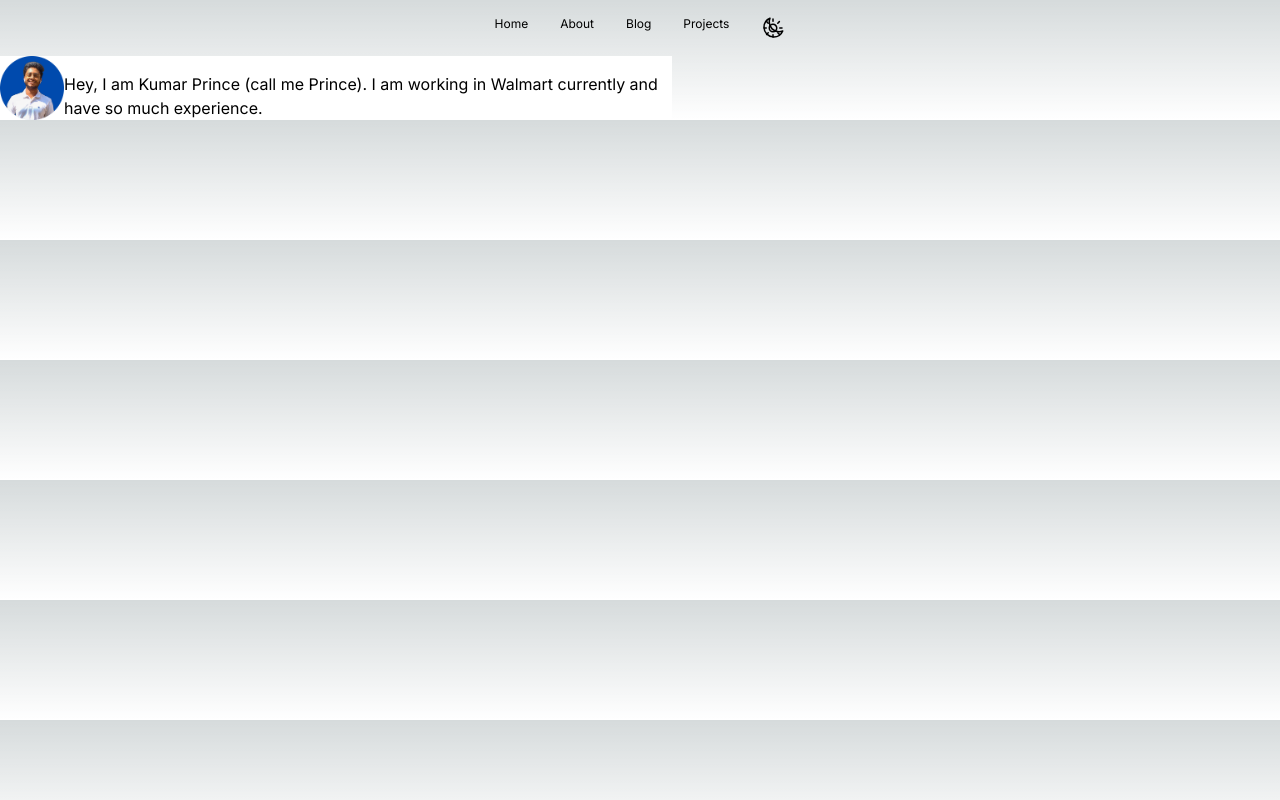
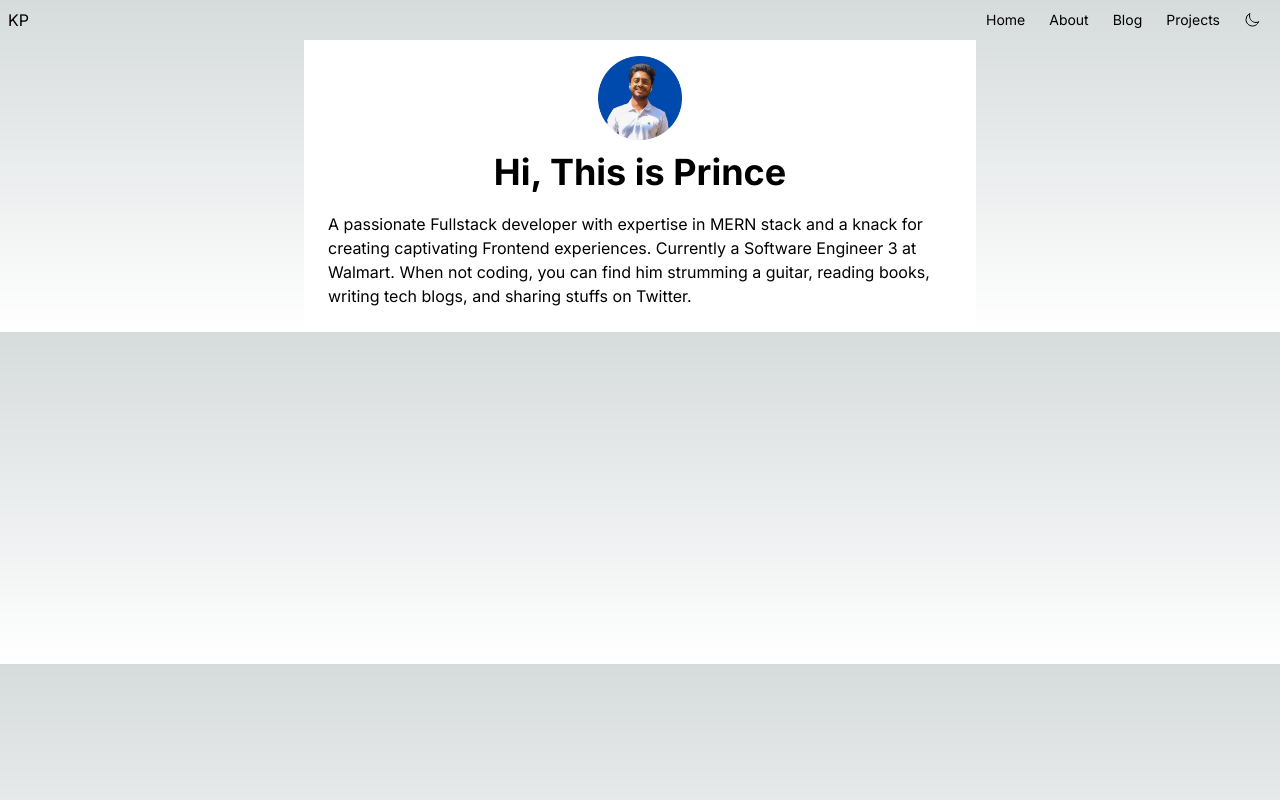
Before and after one commit to thekrprince/portfolio, a Next.js app: page / in a window 1280 px wide. Built offline with nearby package versions, Linux system fonts and the light colour scheme.

Commit message:
updated navbar and summary

```diff
--- a/src/app/layout.js
+++ b/src/app/layout.js
@@ -5,8 +5,8 @@ import { Inter } from "next/font/google";
 const inter = Inter({ subsets: ["latin"] });
 
 export const metadata = {
-  title: "Create Next App",
-  description: "Generated by create next app",
+  title: "KP",
+  description: "This is portfolio of Prince",
 };
 
 export default function RootLayout({ children }) {
--- a/src/app/page.js
+++ b/src/app/page.js
@@ -4,7 +4,7 @@ import Image from "next/image";
 
 export default function Home() {
   return (
-    <main className="bg-white dark:bg-zinc-900 max-w-2xl">
+    <main className="bg-white dark:bg-zinc-900 max-w-2xl mx-auto">
       <Summary />
     </main>
   );
--- a/src/components/navbar.js
+++ b/src/components/navbar.js
@@ -2,50 +2,51 @@ import Link from "next/link";
 
 export default function NavBar() {
   return (
-    <header>
+    <header className="flex justify-between items-center m-2">
+      <h4>KP</h4>
       <nav className="navbar">
-        <ul className="flex justify-center text-xs">
-          <li className="p-4">
+        <ul className="flex items-center text-sm">
+          <li className="px-3">
             <Link href="/">Home</Link>
           </li>
-          <li className="p-4">
+          <li className="px-3">
             <Link href="/about">About</Link>
           </li>
-          <li className="p-4">
+          <li className="px-3">
             <Link href="/blog">Blog</Link>
           </li>
-          <li className="p-4">
+          <li className="px-3">
             <Link href="/projects">Projects</Link>
           </li>
-          <button className="p-4">
+          <button className="px-3">
             <svg
               xmlns="http://www.w3.org/2000/svg"
               fill="none"
               viewBox="0 0 24 24"
               strokeWidth={1.5}
               stroke="currentColor"
-              className="w-6 h-6"
+              className="w-4 h-4"
             >
               <path
                 strokeLinecap="round"
                 strokeLinejoin="round"
                 d="M21.752 15.002A9.718 9.718 0 0118 15.75c-5.385 0-9.75-4.365-9.75-9.75 0-1.33.266-2.597.748-3.752A9.753 9.753 0 003 11.25C3 16.635 7.365 21 12.75 21a9.753 9.753 0 009.002-5.998z"
               />
-              <svg
+            </svg>
+            {/* <svg
               xmlns="http://www.w3.org/2000/svg"
               fill="none"
               viewBox="0 0 24 24"
               strokeWidth={1.5}
               stroke="currentColor"
-                className="w-6 h-6"
+              className="w-4 h-4"
             >
               <path
                 strokeLinecap="round"
                 strokeLinejoin="round"
                 d="M12 3v2.25m6.364.386l-1.591 1.591M21 12h-2.25m-.386 6.364l-1.591-1.591M12 18.75V21m-4.773-4.227l-1.591 1.591M5.25 12H3m4.227-4.773L5.636 5.636M15.75 12a3.75 3.75 0 11-7.5 0 3.75 3.75 0 017.5 0z"
               />
-              </svg>
-            </svg>
+            </svg> */}
           </button>
         </ul>
       </nav>
--- a/src/components/summary.js
+++ b/src/components/summary.js
@@ -2,11 +2,15 @@ import Image from "next/image";
 
 export default function Summary() {
   return (
-    <section className="flex justify-center">
-      <Image src="/pfp.png" alt="my-pic" width="64" height="64" />
-      <p className="self-end">
-        Hey, I am Kumar Prince (call me Prince). I am working in Walmart
-        currently and have so much experience.
+    <section className="flex flex-col items-center p-4">
+      <Image src="/pfp.png" alt="my-pic" width="84" height="84" />
+      <h2 className="m-2 sm:m-3 text-4xl font-bold">Hi, This is Prince </h2>
+      <p className="m-2">
+        A passionate Fullstack developer with expertise in MERN stack and a
+        knack for creating captivating Frontend experiences. Currently a
+        Software Engineer 3 at Walmart. When not coding, you can find him
+        strumming a guitar, reading books, writing tech blogs, and sharing
+        stuffs on Twitter.
       </p>
     </section>
   );
```
Lines whose indentation alone changed are shown as unchanged.
